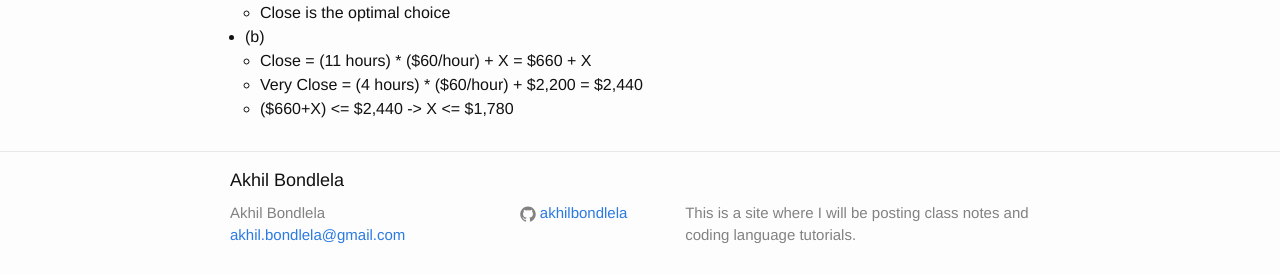
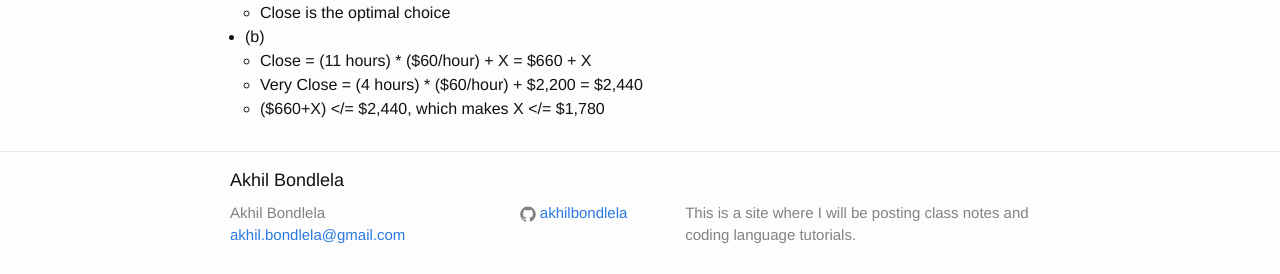
Before and after one commit to akhilbond/akhilbond.github.io, a Jekyll site: the page built from Courses/micro/mirco.md, in a window 1280 px wide and 900 px high, scrolled down 3092 px. Shown: the part 623-897 px from the top of the window. Built offline with Jekyll 4.4.1, drawn with Linux system fonts in a browser that asks for light colours.

Commit message:
Micro Lecture

```diff
--- a/Courses/micro/mirco.md
+++ b/Courses/micro/mirco.md
@@ -188,4 +188,4 @@ answer.
 - (b)
   - Close = (11 hours) * ($60/hour) + X = $660 + X
   - Very Close = (4 hours) * ($60/hour) + $2,200 = $2,440
-  - ($660+X) <= $2,440 -> X <= $1,780
+  - ($660+X) </= $2,440, which makes X </= $1,780
```
